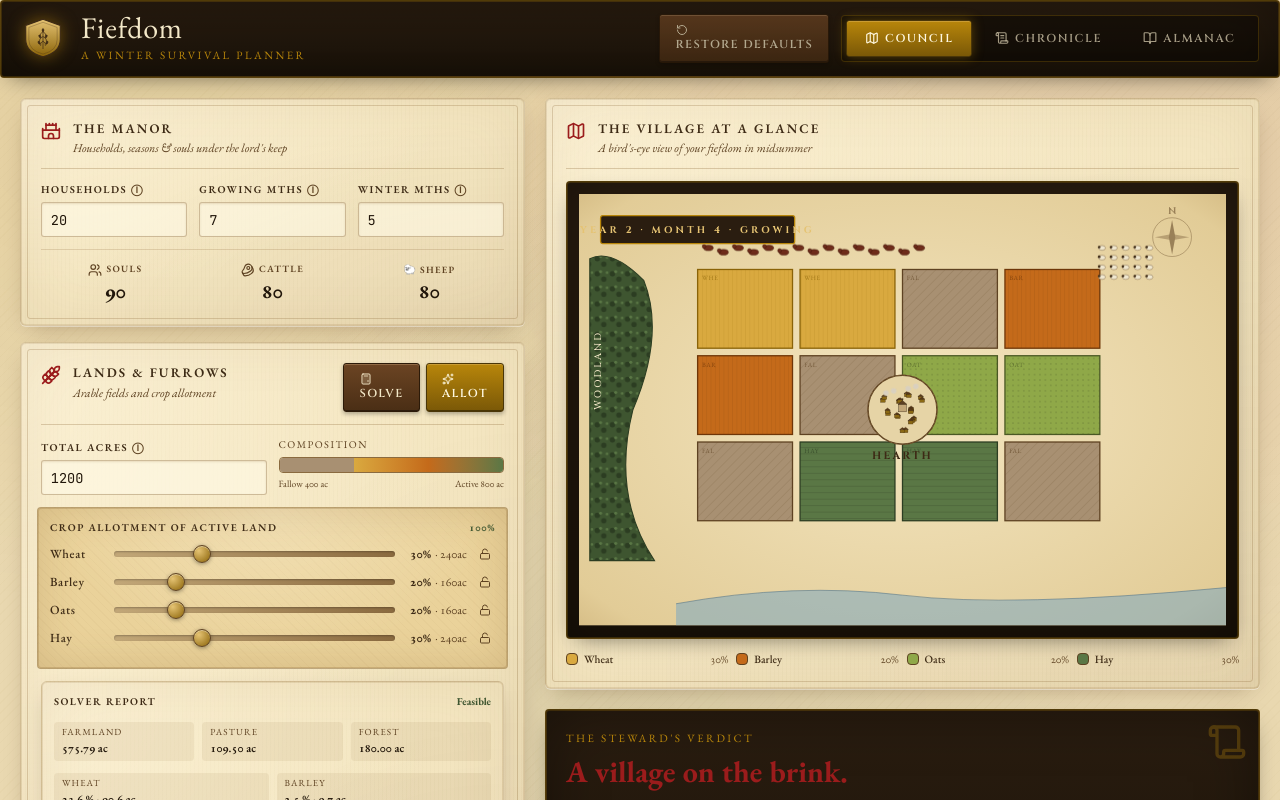
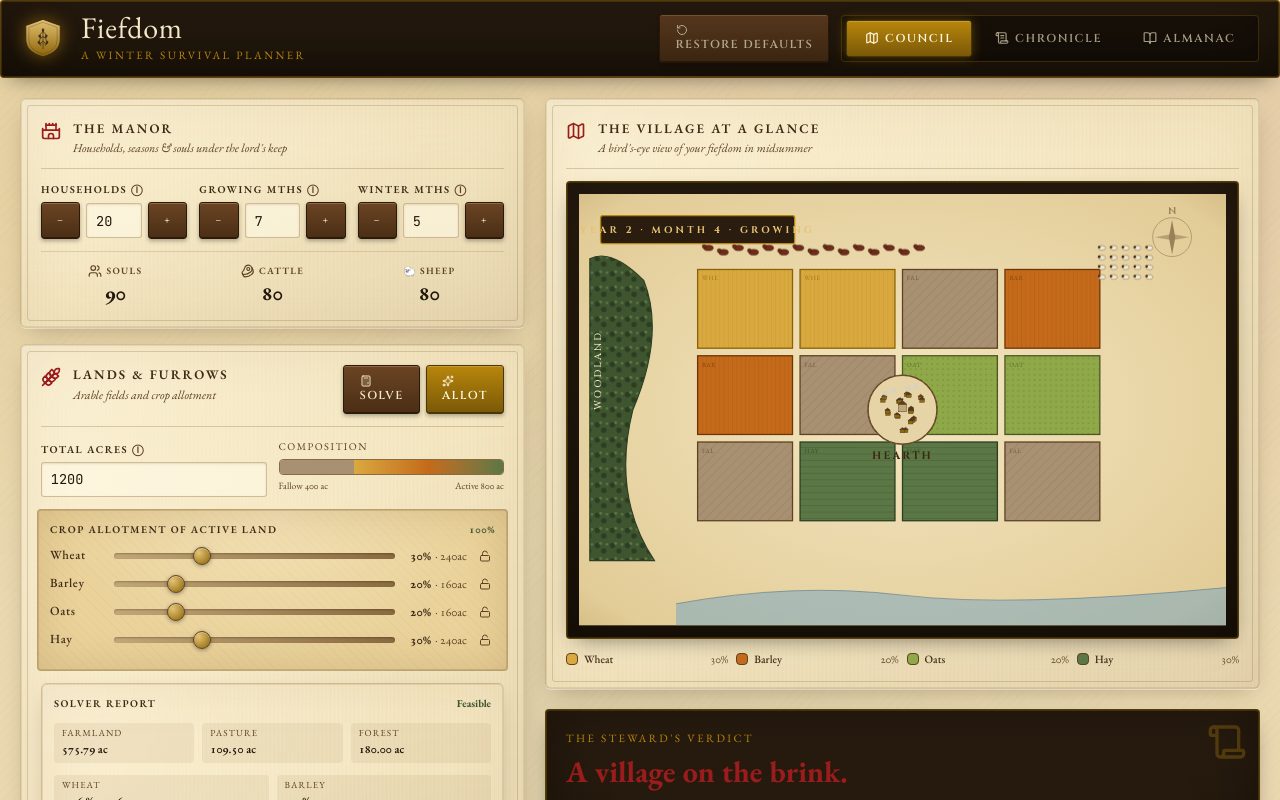
Before and after one commit to cmtalleyrand/medieval-village-sim, a React (Vite) app: page / in a window 1280 px wide. Shown: the top 800 px of the page. Built offline with nearby package versions, Linux system fonts and the light colour scheme; a web font is replaced by a local one.

Commit message:
Add quantity step buttons and editable livestock stock inputs

```diff
--- a/src/components/CouncilPanel.tsx
+++ b/src/components/CouncilPanel.tsx
@@ -421,6 +421,15 @@ export function CouncilPanel({ params, setParams, commitParams, setAndCommitPara
                 <NumberField step={0.1} label="Children" value={params.peoplePerHH.child} onChange={v => setNested('peoplePerHH', 'child', v)} onCommit={commitParams} />
               </div>
             </Subsection>
+
+            <Subsection icon={<Beef className="w-4 h-4" />} title="Livestock Stock">
+              <div className="grid grid-cols-3 gap-3">
+                <NumberField step={0.1} label="Oxen / HH" value={params.animalsPerHH.oxen} onChange={v => setNested('animalsPerHH', 'oxen', v)} onCommit={commitParams} />
+                <NumberField step={0.1} label="Cows / HH" value={params.animalsPerHH.cows} onChange={v => setNested('animalsPerHH', 'cows', v)} onCommit={commitParams} />
+                <NumberField step={0.1} label="Sheep / HH" value={params.animalsPerHH.sheep} onChange={v => setNested('animalsPerHH', 'sheep', v)} onCommit={commitParams} />
+              </div>
+            </Subsection>
+
           </div>
         )}
       </div>
@@ -442,9 +451,18 @@ function Label({ children, tooltip }: { children: React.ReactNode; tooltip?: str
 }
 
 function NumberField({ label, value, onChange, onCommit, step, tooltip }: { label: string; value: number; onChange: (v: number) => void; onCommit?: () => void; step?: number; tooltip?: string }) {
+  const delta = step ?? 1;
+
+  const applyDelta = (direction: -1 | 1) => {
+    onChange(value + (direction * delta));
+    onCommit?.();
+  };
+
   return (
     <div>
       <Label tooltip={tooltip}>{label}</Label>
+      <div className="mt-1 flex items-center gap-1.5">
+        <IconButton label={`Decrease ${label}`} onClick={() => applyDelta(-1)} className="w-7 h-7 text-[0.9rem]">−</IconButton>
         <input
           type="number"
           step={step}
@@ -452,8 +470,10 @@ function NumberField({ label, value, onChange, onCommit, step, tooltip }: { labe
           onChange={e => onChange(Number(e.target.value))}
           onBlur={onCommit}
           onKeyDown={e => e.key === 'Enter' && onCommit?.()}
-        className="scriptorium mt-1"
+          className="scriptorium flex-1"
         />
+        <IconButton label={`Increase ${label}`} onClick={() => applyDelta(1)} className="w-7 h-7 text-[0.9rem]">+</IconButton>
+      </div>
     </div>
   );
 }
```
Lines whose indentation alone changed are shown as unchanged.
